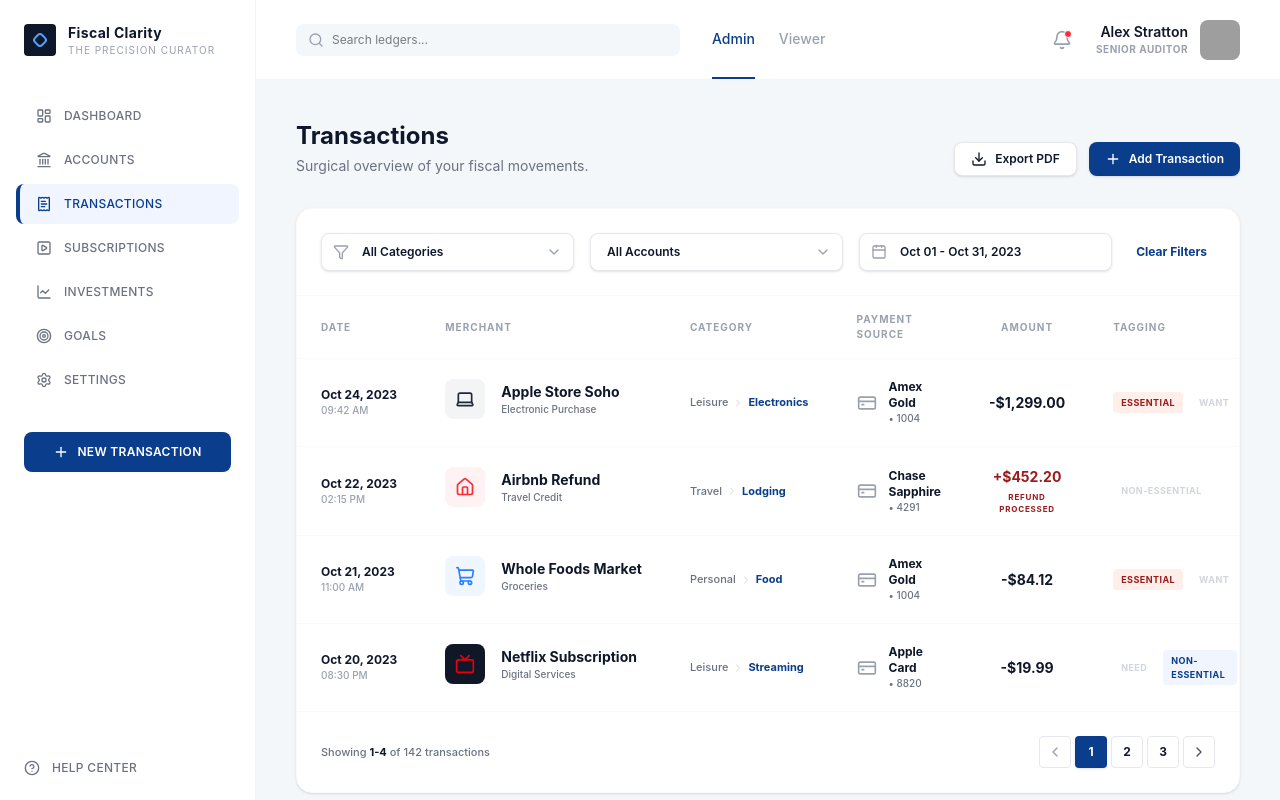
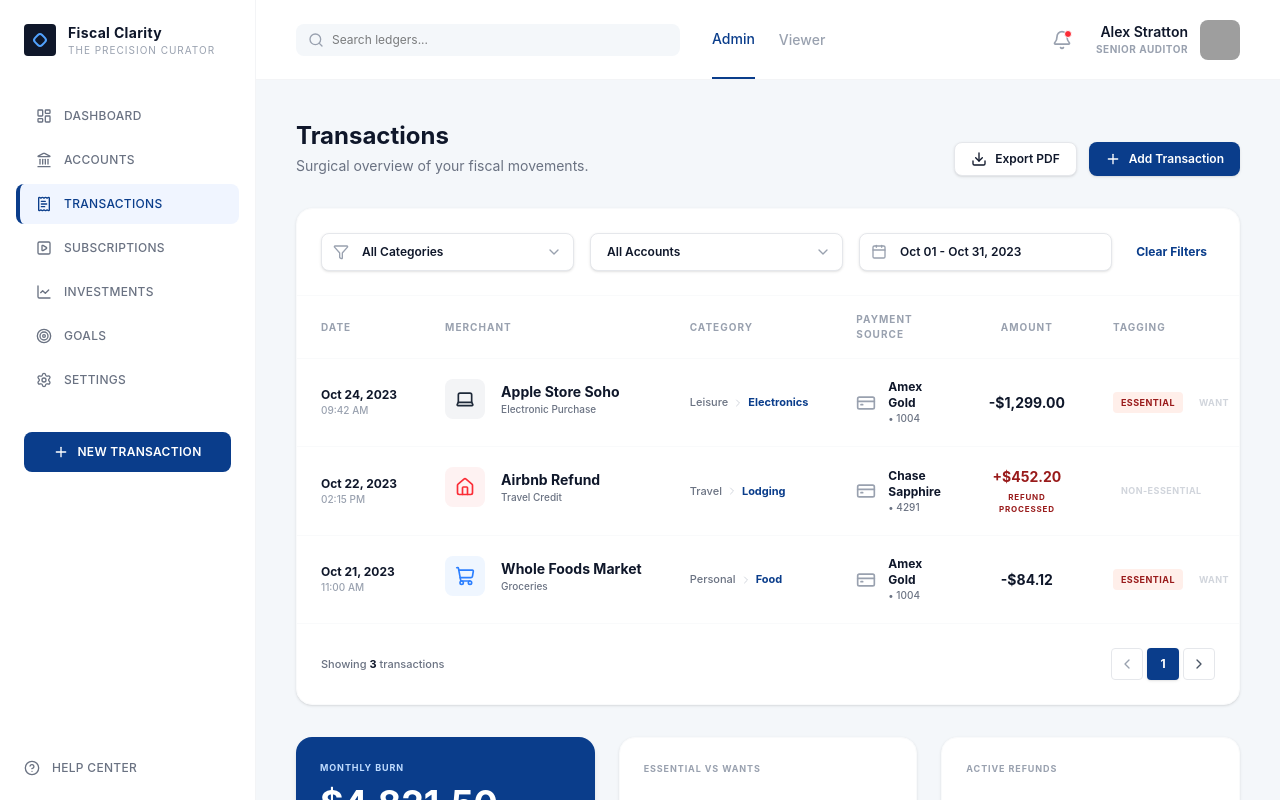
Before and after one commit to yashkumar181/financial-dashboard, a React app in the folder frontend/: page / in a window 1280 px wide. Both pictures are taken after a click on the button "TRANSACTIONS". Built offline with nearby package versions, Linux system fonts and the light colour scheme; grey boxes are pictures that could not be loaded; the HTML template or start-up script is replaced by a standard one.

Commit message:
RBAC context and connect transactions data

```diff
--- a/frontend/src/components/Header.jsx
+++ b/frontend/src/components/Header.jsx
@@ -1,12 +1,14 @@
 import React from 'react';
 import { Bell, Search } from 'lucide-react';
+import { useFinance } from '../context/FinanceContext';
 
 const Header = () => {
+  const { role, setRole } = useFinance();
+
   return (
     <header className="h-16 md:h-20 bg-white flex items-center justify-between px-4 md:px-10 border-b border-gray-100 shrink-0">
       <div className="flex items-center space-x-4 md:space-x-8 flex-1">
 
-        {/* Replaced 'Architectural Ledger' with the Search Bar */}
         <div className="hidden sm:block relative w-full max-w-sm">
           <Search className="w-4 h-4 absolute left-3 top-1/2 transform -translate-y-1/2 text-gray-400" />
           <input
@@ -17,8 +19,18 @@
         </div>
 
         <div className="hidden md:flex space-x-6">
-          <a href="#" className="text-[#0A3D8B] font-medium text-sm border-b-2 border-[#0A3D8B] pb-7 pt-7">Admin</a>
-          <a href="#" className="text-gray-400 font-medium text-sm pb-7 pt-7 hover:text-gray-600">Viewer</a>
+          <button
+            onClick={() => setRole('Admin')}
+            className={`font-medium text-sm pb-7 pt-7 transition-colors ${role === 'Admin' ? 'text-[#0A3D8B] border-b-2 border-[#0A3D8B]' : 'text-gray-400 hover:text-gray-600'}`}
+          >
+            Admin
+          </button>
+          <button
+            onClick={() => setRole('Viewer')}
+            className={`font-medium text-sm pb-7 pt-7 transition-colors ${role === 'Viewer' ? 'text-[#0A3D8B] border-b-2 border-[#0A3D8B]' : 'text-gray-400 hover:text-gray-600'}`}
+          >
+            Viewer
+          </button>
         </div>
       </div>
 
@@ -30,7 +42,9 @@
         <div className="flex items-center space-x-3">
           <div className="text-right hidden sm:block">
             <p className="text-sm font-semibold text-[#0F172A]">Alex Stratton</p>
-            <p className="text-[10px] font-bold text-gray-400 tracking-wider">SENIOR AUDITOR</p>
+            <p className="text-[10px] font-bold text-gray-400 tracking-wider uppercase">
+              {role === 'Admin' ? 'Senior Auditor' : 'Guest Viewer'}
+            </p>
           </div>
           <img src="https://ui-avatars.com/api/?name=Alex+Stratton&background=0F172A&color=fff" alt="Profile" className="w-8 h-8 md:w-10 md:h-10 rounded-lg" />
         </div>
--- a/frontend/src/components/Sidebar.jsx
+++ b/frontend/src/components/Sidebar.jsx
@@ -1,7 +1,10 @@
 import React from 'react';
 import { LayoutDashboard, Landmark, ReceiptText, PlaySquare, Target, Settings, Plus, HelpCircle, LineChart } from 'lucide-react';
+import { useFinance } from '../context/FinanceContext';
 
 const Sidebar = ({ currentPage, setCurrentPage, isMobileMenuOpen, setIsMobileMenuOpen }) => {
+  const { role } = useFinance();
+
   const getNavClass = (pageName) => {
     const baseClass = "flex items-center px-4 py-3 rounded-lg font-medium text-xs tracking-wide border-l-4 transition-colors w-full text-left ";
     return currentPage === pageName
@@ -42,34 +45,23 @@
           </div>
 
           <nav className="mt-4 space-y-1 px-4">
-            <button onClick={() => handleNavClick('dashboard')} className={getNavClass('dashboard')}>
-              <LayoutDashboard className="w-4 h-4 mr-3 shrink-0" /> DASHBOARD
-            </button>
-            <button onClick={() => handleNavClick('accounts')} className={getNavClass('accounts')}>
-              <Landmark className="w-4 h-4 mr-3 shrink-0" /> ACCOUNTS
-            </button>
-            <button onClick={() => handleNavClick('transactions')} className={getNavClass('transactions')}>
-              <ReceiptText className="w-4 h-4 mr-3 shrink-0" /> TRANSACTIONS
-            </button>
-            <button onClick={() => handleNavClick('subscriptions')} className={getNavClass('subscriptions')}>
-              <PlaySquare className="w-4 h-4 mr-3 shrink-0" /> SUBSCRIPTIONS
-            </button>
-            <button onClick={() => handleNavClick('investments')} className={getNavClass('investments')}>
-              <LineChart className="w-4 h-4 mr-3 shrink-0" /> INVESTMENTS
-            </button>
-            <button onClick={() => handleNavClick('goals')} className={getNavClass('goals')}>
-              <Target className="w-4 h-4 mr-3 shrink-0" /> GOALS
-            </button>
-            <button onClick={() => handleNavClick('settings')} className={getNavClass('settings')}>
-              <Settings className="w-4 h-4 mr-3 shrink-0" /> SETTINGS
-            </button>
+            <button onClick={() => handleNavClick('dashboard')} className={getNavClass('dashboard')}><LayoutDashboard className="w-4 h-4 mr-3 shrink-0" /> DASHBOARD</button>
+            <button onClick={() => handleNavClick('accounts')} className={getNavClass('accounts')}><Landmark className="w-4 h-4 mr-3 shrink-0" /> ACCOUNTS</button>
+            <button onClick={() => handleNavClick('transactions')} className={getNavClass('transactions')}><ReceiptText className="w-4 h-4 mr-3 shrink-0" /> TRANSACTIONS</button>
+            <button onClick={() => handleNavClick('subscriptions')} className={getNavClass('subscriptions')}><PlaySquare className="w-4 h-4 mr-3 shrink-0" /> SUBSCRIPTIONS</button>
+            <button onClick={() => handleNavClick('investments')} className={getNavClass('investments')}><LineChart className="w-4 h-4 mr-3 shrink-0" /> INVESTMENTS</button>
+            <button onClick={() => handleNavClick('goals')} className={getNavClass('goals')}><Target className="w-4 h-4 mr-3 shrink-0" /> GOALS</button>
+            <button onClick={() => handleNavClick('settings')} className={getNavClass('settings')}><Settings className="w-4 h-4 mr-3 shrink-0" /> SETTINGS</button>
           </nav>
 
-          <div className="px-6 mt-8">
-            <button className="w-full bg-[#0A3D8B] hover:bg-[#082f6b] text-white flex items-center justify-center py-3 rounded-lg text-xs font-semibold tracking-wide transition-colors">
-              <Plus className="w-4 h-4 mr-2" /> NEW TRANSACTION
-            </button>
-          </div>
+          {/* RBAC: Only render this button if the user is an Admin */}
+          {role === 'Admin' && (
+            <div className="px-6 mt-8">
+              <button className="w-full bg-[#0A3D8B] hover:bg-[#082f6b] text-white flex items-center justify-center py-3 rounded-lg text-xs font-semibold tracking-wide transition-colors">
+                <Plus className="w-4 h-4 mr-2" /> NEW TRANSACTION
+              </button>
+            </div>
+          )}
         </div>
 
         <div className="p-6">
--- a/frontend/src/pages/Transactions.jsx
+++ b/frontend/src/pages/Transactions.jsx
@@ -1,90 +1,13 @@
 import React from 'react';
 import {
   Download, Plus, Filter, ChevronDown, Calendar,
-  MoreVertical, CreditCard, Laptop, Home, ShoppingCart,
-  Tv, ChevronLeft, ChevronRight, TrendingUp, Activity
+  MoreVertical, ChevronLeft, ChevronRight, TrendingUp, Activity
 } from 'lucide-react';
+import { useFinance } from '../context/FinanceContext';
 
 const Transactions = () => {
-  const transactions = [
-    {
-      id: 1,
-      date: 'Oct 24, 2023',
-      time: '09:42 AM',
-      merchant: 'Apple Store Soho',
-      desc: 'Electronic Purchase',
-      icon: Laptop,
-      iconBg: 'bg-gray-100',
-      iconColor: 'text-gray-800',
-      catMain: 'Leisure',
-      catSub: 'Electronics',
-      source: 'Amex Gold',
-      sourceLast: '1004',
-      sourceIcon: CreditCard,
-      amount: '-$1,299.00',
-      amountType: 'negative',
-      tag1: { label: 'ESSENTIAL', active: true, color: 'bg-[#FFEFEA] text-[#991B1B]' },
-      tag2: { label: 'WANT', active: false, color: 'text-gray-300' }
-    },
-    {
-      id: 2,
-      date: 'Oct 22, 2023',
-      time: '02:15 PM',
-      merchant: 'Airbnb Refund',
-      desc: 'Travel Credit',
-      icon: Home,
-      iconBg: 'bg-red-50',
-      iconColor: 'text-red-500',
-      catMain: 'Travel',
-      catSub: 'Lodging',
-      source: 'Chase Sapphire',
-      sourceLast: '4291',
-      sourceIcon: CreditCard,
-      amount: '+$452.20',
-      amountType: 'positive',
-      subAmount: 'REFUND PROCESSED',
-      tag1: { label: 'NON-ESSENTIAL', active: false, color: 'text-gray-300' },
-      tag2: null
-    },
-    {
-      id: 3,
-      date: 'Oct 21, 2023',
-      time: '11:00 AM',
-      merchant: 'Whole Foods Market',
-      desc: 'Groceries',
-      icon: ShoppingCart,
-      iconBg: 'bg-blue-50',
-      iconColor: 'text-blue-500',
-      catMain: 'Personal',
-      catSub: 'Food',
-      source: 'Amex Gold',
-      sourceLast: '1004',
-      sourceIcon: CreditCard,
-      amount: '-$84.12',
-      amountType: 'negative',
-      tag1: { label: 'ESSENTIAL', active: true, color: 'bg-[#FFEFEA] text-[#991B1B]' },
-      tag2: { label: 'WANT', active: false, color: 'text-gray-300' }
-    },
-    {
-      id: 4,
-      date: 'Oct 20, 2023',
-      time: '08:30 PM',
-      merchant: 'Netflix Subscription',
-      desc: 'Digital Services',
-      icon: Tv,
-      iconBg: 'bg-gray-900',
-      iconColor: 'text-red-600',
-      catMain: 'Leisure',
-      catSub: 'Streaming',
-      source: 'Apple Card',
-      sourceLast: '8820',
-      sourceIcon: CreditCard,
-      amount: '-$19.99',
-      amountType: 'negative',
-      tag1: { label: 'NEED', active: false, color: 'text-gray-300' },
-      tag2: { label: 'NON-ESSENTIAL', active: true, color: 'bg-[#F0F5FF] text-[#0A3D8B]' }
-    }
-  ];
+  // Pulling global data and role from context!
+  const { transactions, role } = useFinance();
 
   return (
     <div className="flex-1 overflow-auto p-4 md:p-10">
@@ -99,10 +22,14 @@
             <Download className="w-4 h-4 mr-2" />
             Export PDF
           </button>
+
+          {/* RBAC: Hide Add button for Viewers */}
+          {role === 'Admin' && (
             <button className="flex items-center px-4 py-2 bg-[#0A3D8B] text-white rounded-lg text-xs font-semibold hover:bg-[#082f6b] transition-colors shadow-sm">
               <Plus className="w-4 h-4 mr-2" />
               Add Transaction
             </button>
+          )}
         </div>
       </div>
 
@@ -153,7 +80,7 @@
                 <th className="px-6 py-4 text-[10px] font-bold text-gray-400 uppercase tracking-widest">Payment Source</th>
                 <th className="px-6 py-4 text-[10px] font-bold text-gray-400 uppercase tracking-widest text-center">Amount</th>
                 <th className="px-6 py-4 text-[10px] font-bold text-gray-400 uppercase tracking-widest">Tagging</th>
-                <th className="px-6 py-4"></th>
+                {role === 'Admin' && <th className="px-6 py-4"></th>}
               </tr>
             </thead>
             <tbody className="divide-y divide-gray-50">
@@ -211,11 +138,15 @@
                         )}
                       </div>
                     </td>
+
+                    {/* RBAC: Hide edit menu for Viewers */}
+                    {role === 'Admin' && (
                       <td className="px-6 py-5 text-right">
                         <button className="text-gray-400 hover:text-gray-600">
                           <MoreVertical className="w-5 h-5" />
                         </button>
                       </td>
+                    )}
                   </tr>
                 )
               })}
@@ -225,7 +156,7 @@
 
         <div className="p-4 md:p-6 border-t border-gray-50 flex flex-col sm:flex-row justify-between items-center gap-4">
           <p className="text-[11px] font-medium text-gray-500">
-            Showing <span className="font-bold text-[#0F172A]">1-4</span> of 142 transactions
+            Showing <span className="font-bold text-[#0F172A]">{transactions.length}</span> transactions
           </p>
           <div className="flex items-center space-x-1">
             <button className="w-8 h-8 flex items-center justify-center rounded border border-gray-200 text-gray-400 hover:bg-gray-50 disabled:opacity-50">
@@ -234,12 +165,6 @@
             <button className="w-8 h-8 flex items-center justify-center rounded bg-[#0A3D8B] text-white text-xs font-bold shadow-sm">
               1
             </button>
-            <button className="w-8 h-8 flex items-center justify-center rounded border border-gray-200 text-[#0F172A] hover:bg-gray-50 text-xs font-bold transition-colors">
-              2
-            </button>
-            <button className="w-8 h-8 flex items-center justify-center rounded border border-gray-200 text-[#0F172A] hover:bg-gray-50 text-xs font-bold transition-colors">
-              3
-            </button>
             <button className="w-8 h-8 flex items-center justify-center rounded border border-gray-200 text-gray-600 hover:bg-gray-50">
               <ChevronRight className="w-4 h-4" />
             </button>
@@ -247,8 +172,8 @@
         </div>
       </div>
 
+      {/* Summary Cards section remains unchanged */}
       <div className="grid grid-cols-1 md:grid-cols-3 gap-6">
-
         <div className="bg-[#0A3D8B] p-6 rounded-2xl shadow-md text-white relative overflow-hidden">
           <div className="absolute right-0 bottom-0 opacity-20 transform translate-x-1/4 translate-y-1/4 pointer-events-none">
             <TrendingUp className="w-48 h-48" strokeWidth={1} />
@@ -278,20 +203,9 @@
         <div className="bg-white p-6 rounded-2xl shadow-sm border border-gray-50 flex flex-col justify-between">
           <p className="text-[9px] font-bold text-gray-400 tracking-widest uppercase mb-4">Active Refunds</p>
           <h3 className="text-2xl font-bold text-[#991B1B] mb-4">$1,102.15</h3>
-          <div className="flex items-center space-x-3">
-            <div className="flex -space-x-2">
-              <div className="w-6 h-6 rounded-full bg-blue-100 border-2 border-white flex items-center justify-center shrink-0 overflow-hidden">
-                <img src="https://images.unsplash.com/photo-1555529733-0e670560f4e1?w=100&auto=format&fit=crop&q=60" alt="Texture" className="w-full h-full object-cover" />
-              </div>
-              <div className="w-6 h-6 rounded-full bg-gray-900 border-2 border-white flex items-center justify-center text-white shrink-0">
-                <Laptop className="w-3 h-3" />
-              </div>
-            </div>
           <p className="text-[10px] font-bold text-gray-500">3 Pending Credits</p>
         </div>
       </div>
-      </div>
-
     </div>
   );
 };
```
Lines whose indentation alone changed are shown as unchanged.
